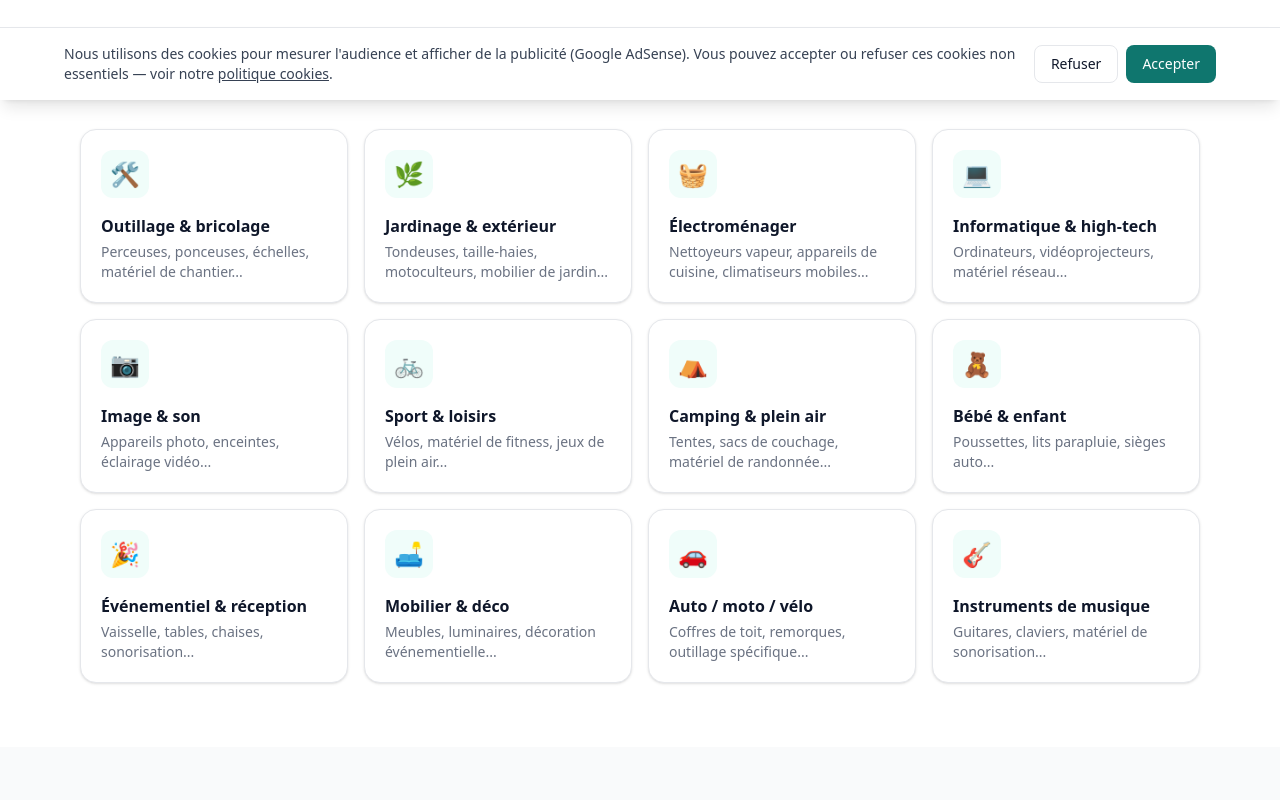
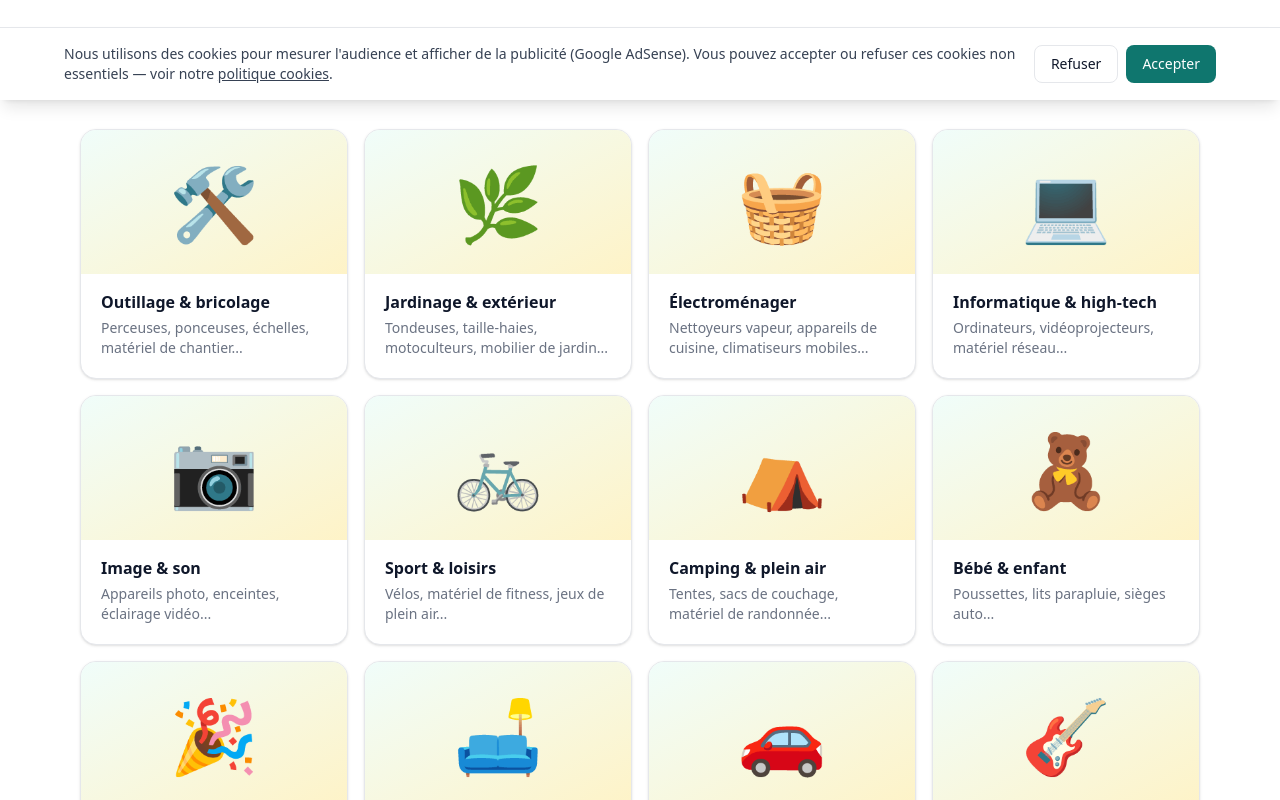
Before and after one commit to JY52130/Depoz-loc, a Next.js app: page / in a window 1280 px wide. Shown: the part 700-1500 px from the top of the page. Built offline with nearby package versions, Linux system fonts and the light colour scheme; no server answers.

Commit message:
Agrandir l'illustration des cartes de catégories
Co-Authored-By: Claude Opus 5.5 (1M context) <noreply@anthropic.com>
Claude-Session: https://claude.ai/code/session_01Xhs2cXZbDEB2DqX6GsUEX3

```diff
--- a/src/app/(public)/page.tsx
+++ b/src/app/(public)/page.tsx
@@ -127,13 +127,15 @@ export default function AccueilPage() {
             <li key={categorie.slug}>
               <Link
                 href={`/location/${categorie.slug}`}
-                className="group flex h-full flex-col rounded-2xl border bg-white p-5 shadow-sm transition hover:-translate-y-0.5 hover:border-brand hover:shadow-md"
+                className="group flex h-full flex-col overflow-hidden rounded-2xl border bg-white shadow-sm transition hover:-translate-y-0.5 hover:border-brand hover:shadow-md"
               >
-                <span className="flex h-12 w-12 items-center justify-center rounded-xl bg-brand-50 text-2xl transition-colors group-hover:bg-brand-100">
-                  {ICONES_CATEGORIES[categorie.slug] ?? "📦"}
+                <span className="flex h-28 items-center justify-center bg-gradient-to-br from-brand-50 to-accent-light text-6xl transition-colors sm:h-36 sm:text-7xl">
+                  <span className="transition-transform group-hover:scale-110">
+                    {ICONES_CATEGORIES[categorie.slug] ?? "📦"}
+                  </span>
                 </span>
-                <span className="mt-4 font-semibold text-ink">{categorie.nom}</span>
-                <span className="mt-1 text-sm text-gray-500">{categorie.description}</span>
+                <span className="px-5 pt-4 font-semibold text-ink">{categorie.nom}</span>
+                <span className="px-5 pt-1 pb-5 text-sm text-gray-500">{categorie.description}</span>
               </Link>
             </li>
           ))}
```
